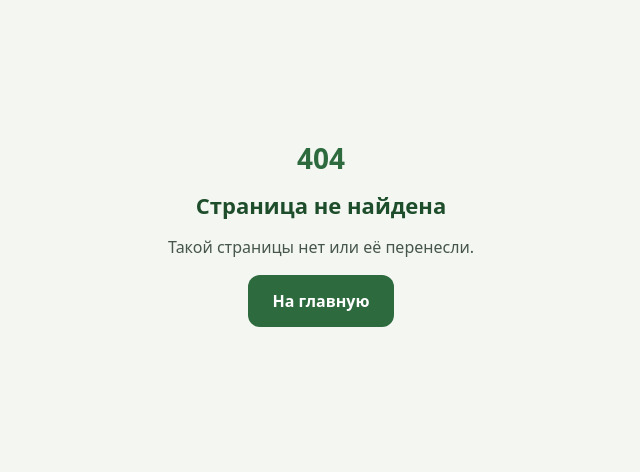
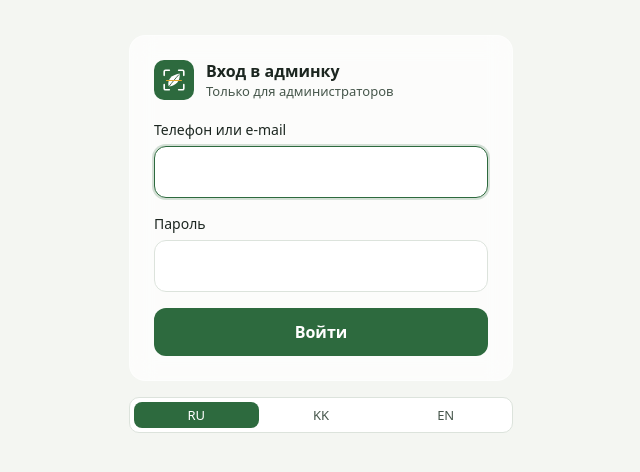
Before and after one commit to nurbolatdev/agroadvisor-kz, a React (Vite) app in the folder apps/admin-web/: page /login in a window 1280 px wide. Before the commit this address had no page. Shown: the part 166-638 px from the top of the page, without its empty margins (319-959 px from the left). Built offline with nearby package versions, Linux system fonts and the light colour scheme; no server answers.

Commit message:
feat(admin): add the sign-in page and guard the routes

```diff
--- a/apps/admin-web/src/app/main.tsx
+++ b/apps/admin-web/src/app/main.tsx
@@ -3,6 +3,10 @@ import { createRoot } from 'react-dom/client'
 import '@/styles/index.css'
 import '@/i18n'
 import App from '@/app/App.tsx'
+import { session } from '@/services/backend'
+
+// Read the saved session once, before the first render decides between the pages and the sign-in.
+void session.restore()
 
 createRoot(document.getElementById('root')!).render(
   <StrictMode>
--- /dev/null
+++ b/apps/admin-web/src/features/auth/LoginPage.tsx
@@ -0,0 +1,98 @@
+import { useState, type FormEvent } from 'react'
+import { useTranslation } from 'react-i18next'
+import { Navigate, useLocation } from 'react-router-dom'
+import logo from '@/assets/brand/symbol-white.svg'
+import { Button } from '@/components/ui/Button'
+import { Card } from '@/components/ui/Card'
+import { Input } from '@/components/ui/Input'
+import { loginErrorKey, type LoginErrorKey } from '@/features/auth/loginError'
+import { useSession } from '@/features/auth/useSession'
+import { LanguageSwitcher } from '@/layouts/LanguageSwitcher'
+import { session } from '@/services/backend'
+import { ROUTES } from '@/shared/constants/routes'
+
+interface LocationState {
+  from?: { pathname?: string; search?: string }
+}
+
+/**
+ * Sign-in of the administrator (phone or e-mail and password). There is no mockup for this screen yet: it is
+ * built from the existing form components on a glass card and has to be checked against the design.
+ */
+export function LoginPage() {
+  const { t } = useTranslation('auth')
+  const { status } = useSession()
+  const location = useLocation()
+  const [login, setLogin] = useState('')
+  const [password, setPassword] = useState('')
+  const [touched, setTouched] = useState(false)
+  const [busy, setBusy] = useState(false)
+  const [error, setError] = useState<LoginErrorKey | null>(null)
+
+  if (status === 'signedIn') {
+    const from = (location.state as LocationState | null)?.from
+    return <Navigate to={`${from?.pathname ?? ROUTES.dashboard}${from?.search ?? ''}`} replace />
+  }
+
+  async function submit(event: FormEvent) {
+    event.preventDefault()
+    setTouched(true)
+    if (!login.trim() || !password) return
+    setBusy(true)
+    setError(null)
+    try {
+      await session.login(login.trim(), password)
+    } catch (e) {
+      setError(loginErrorKey(e))
+      setPassword('')
+    } finally {
+      setBusy(false)
+    }
+  }
+
+  return (
+    <main className="flex min-h-screen items-center justify-center bg-bg px-4 py-10">
+      <div className="flex w-full max-w-sm flex-col gap-4">
+        <Card glass className="flex flex-col gap-5 p-6">
+          <div className="flex items-center gap-3">
+            <span className="flex size-10 items-center justify-center rounded-[10px] bg-primary">
+              <img src={logo} alt="AgroAdvisor KZ" className="size-7" />
+            </span>
+            <div className="flex flex-col">
+              <h1 className="text-base leading-5.5 font-semibold text-text">{t('title')}</h1>
+              <p className="text-[13px] leading-4.5 text-text-muted">{t('subtitle')}</p>
+            </div>
+          </div>
+
+          <form onSubmit={submit} noValidate className="flex flex-col gap-4">
+            <Input
+              label={t('login')}
+              autoComplete="username"
+              autoFocus
+              value={login}
+              onChange={(e) => setLogin(e.target.value)}
+              error={touched && !login.trim() ? t('required') : undefined}
+            />
+            <Input
+              label={t('password')}
+              type="password"
+              autoComplete="current-password"
+              value={password}
+              onChange={(e) => setPassword(e.target.value)}
+              error={touched && !password ? t('required') : undefined}
+            />
+            {error ? (
+              <p role="alert" className="text-small text-danger">
+                {t(`errors.${error}`)}
+              </p>
+            ) : null}
+            <Button type="submit" disabled={busy}>
+              {busy ? t('submitting') : t('submit')}
+            </Button>
+          </form>
+        </Card>
+        <LanguageSwitcher />
+      </div>
+    </main>
+  )
+}
--- /dev/null
+++ b/apps/admin-web/src/features/auth/RequireAuth.tsx
@@ -0,0 +1,16 @@
+import { useTranslation } from 'react-i18next'
+import { Navigate, Outlet, useLocation } from 'react-router-dom'
+import { Loader } from '@/components/ui/Loader'
+import { useSession } from '@/features/auth/useSession'
+import { ROUTES } from '@/shared/constants/routes'
+
+/** Keeps every page behind the sign-in; remembers where the person wanted to go. */
+export function RequireAuth() {
+  const { status } = useSession()
+  const location = useLocation()
+  const { t } = useTranslation('auth')
+
+  if (status === 'restoring') return <Loader label={t('restoring')} className="min-h-screen" />
+  if (status === 'signedOut') return <Navigate to={ROUTES.login} replace state={{ from: location }} />
+  return <Outlet />
+}
--- /dev/null
+++ b/apps/admin-web/src/features/auth/loginError.ts
@@ -0,0 +1,21 @@
+import { ApiError, NetworkError } from '@/services/http'
+import { NotAdminError } from '@/services/session'
+
+export type LoginErrorKey =
+  | 'invalid_credentials'
+  | 'account_blocked'
+  | 'rate_limited'
+  | 'not_admin'
+  | 'network'
+  | 'generic'
+
+/** Maps what the sign-in threw to a key of `auth:errors`. */
+export function loginErrorKey(error: unknown): LoginErrorKey {
+  if (error instanceof NotAdminError) return 'not_admin'
+  if (error instanceof NetworkError) return 'network'
+  if (error instanceof ApiError) {
+    if (error.code === 'invalid_credentials' || error.code === 'account_blocked') return error.code
+    if (error.status === 429) return 'rate_limited'
+  }
+  return 'generic'
+}
--- /dev/null
+++ b/apps/admin-web/src/features/auth/useSession.ts
@@ -0,0 +1,7 @@
+import { useSyncExternalStore } from 'react'
+import { session } from '@/services/backend'
+
+/** The state of the administrator session; re-renders when it changes. */
+export function useSession() {
+  return useSyncExternalStore(session.subscribe, session.getState)
+}
--- /dev/null
+++ b/apps/admin-web/src/i18n/locales/en/auth.ts
@@ -0,0 +1,24 @@
+import type ru from '@/i18n/locales/ru/auth'
+import type { Translation } from '@/i18n/types'
+
+const auth: Translation<typeof ru> = {
+  title: 'Admin sign in',
+  subtitle: 'For administrators only',
+  login: 'Phone or e-mail',
+  password: 'Password',
+  submit: 'Sign in',
+  submitting: 'Signing in…',
+  logout: 'Sign out',
+  restoring: 'Checking the session…',
+  required: 'Fill in this field',
+  errors: {
+    invalid_credentials: 'Wrong login or password',
+    account_blocked: 'The account is blocked',
+    rate_limited: 'Too many attempts. Try again later',
+    not_admin: 'This account has no administrator rights',
+    network: 'Cannot reach the server',
+    generic: 'Could not sign in',
+  },
+}
+
+export default auth
--- /dev/null
+++ b/apps/admin-web/src/i18n/locales/kk/auth.ts
@@ -0,0 +1,24 @@
+import type ru from '@/i18n/locales/ru/auth'
+import type { Translation } from '@/i18n/types'
+
+const auth: Translation<typeof ru> = {
+  title: 'Әкімшілікке кіру',
+  subtitle: 'Тек әкімшілерге арналған',
+  login: 'Телефон немесе e-mail',
+  password: 'Құпиясөз',
+  submit: 'Кіру',
+  submitting: 'Кіріп жатырмыз…',
+  logout: 'Шығу',
+  restoring: 'Сессия тексерілуде…',
+  required: 'Өрісті толтырыңыз',
+  errors: {
+    invalid_credentials: 'Логин немесе құпиясөз қате',
+    account_blocked: 'Аккаунт бұғатталған',
+    rate_limited: 'Тым көп әрекет. Кейінірек қайталаңыз',
+    not_admin: 'Бұл аккаунтта әкімші құқығы жоқ',
+    network: 'Серверге қосылу мүмкін емес',
+    generic: 'Кіру мүмкін болмады',
+  },
+}
+
+export default auth
--- /dev/null
+++ b/apps/admin-web/src/i18n/locales/ru/auth.ts
@@ -0,0 +1,21 @@
+const auth = {
+  title: 'Вход в админку',
+  subtitle: 'Только для администраторов',
+  login: 'Телефон или e-mail',
+  password: 'Пароль',
+  submit: 'Войти',
+  submitting: 'Входим…',
+  logout: 'Выйти',
+  restoring: 'Проверяем сессию…',
+  required: 'Заполните поле',
+  errors: {
+    invalid_credentials: 'Неверный логин или пароль',
+    account_blocked: 'Аккаунт заблокирован',
+    rate_limited: 'Слишком много попыток. Повторите позже',
+    not_admin: 'У этого аккаунта нет прав администратора',
+    network: 'Нет связи с сервером',
+    generic: 'Не удалось войти',
+  },
+}
+
+export default auth
--- a/apps/admin-web/src/i18n/resources.ts
+++ b/apps/admin-web/src/i18n/resources.ts
@@ -1,5 +1,6 @@
 import enAgrochemists from '@/i18n/locales/en/agrochemists'
 import enAiQuality from '@/i18n/locales/en/aiQuality'
+import enAuth from '@/i18n/locales/en/auth'
 import enCommon from '@/i18n/locales/en/common'
 import enCommunity from '@/i18n/locales/en/community'
 import enDashboard from '@/i18n/locales/en/dashboard'
@@ -13,6 +14,7 @@ import enUi from '@/i18n/locales/en/ui'
 import enUsers from '@/i18n/locales/en/users'
 import kkAgrochemists from '@/i18n/locales/kk/agrochemists'
 import kkAiQuality from '@/i18n/locales/kk/aiQuality'
+import kkAuth from '@/i18n/locales/kk/auth'
 import kkCommon from '@/i18n/locales/kk/common'
 import kkCommunity from '@/i18n/locales/kk/community'
 import kkDashboard from '@/i18n/locales/kk/dashboard'
@@ -26,6 +28,7 @@ import kkUi from '@/i18n/locales/kk/ui'
 import kkUsers from '@/i18n/locales/kk/users'
 import ruAgrochemists from '@/i18n/locales/ru/agrochemists'
 import ruAiQuality from '@/i18n/locales/ru/aiQuality'
+import ruAuth from '@/i18n/locales/ru/auth'
 import ruCommon from '@/i18n/locales/ru/common'
 import ruCommunity from '@/i18n/locales/ru/community'
 import ruDashboard from '@/i18n/locales/ru/dashboard'
@@ -43,6 +46,7 @@ export const resources = {
   ru: {
     agrochemists: ruAgrochemists,
     aiQuality: ruAiQuality,
+    auth: ruAuth,
     common: ruCommon,
     community: ruCommunity,
     dashboard: ruDashboard,
@@ -58,6 +62,7 @@ export const resources = {
   kk: {
     agrochemists: kkAgrochemists,
     aiQuality: kkAiQuality,
+    auth: kkAuth,
     common: kkCommon,
     community: kkCommunity,
     dashboard: kkDashboard,
@@ -73,6 +78,7 @@ export const resources = {
   en: {
     agrochemists: enAgrochemists,
     aiQuality: enAiQuality,
+    auth: enAuth,
     common: enCommon,
     community: enCommunity,
     dashboard: enDashboard,
--- a/apps/admin-web/src/layouts/SidebarNav.tsx
+++ b/apps/admin-web/src/layouts/SidebarNav.tsx
@@ -4,6 +4,7 @@ import {
   LayoutGrid,
   Leaf,
   type LucideIcon,
+  LogOut,
   Settings,
   ShieldCheck,
   Store,
@@ -15,6 +16,7 @@ import { NavLink } from 'react-router-dom'
 import { BrandLink } from '@/layouts/BrandLink'
 import { LanguageSwitcher } from '@/layouts/LanguageSwitcher'
 import type { SidebarBadges } from '@/layouts/useSidebarCounters'
+import { session } from '@/services/backend'
 import { ROUTES } from '@/shared/constants/routes'
 
 type NavKey =
@@ -103,6 +105,7 @@ interface SidebarNavProps {
 /** Menu content shared by the desktop sidebar and the mobile drawer. */
 export function SidebarNav({ badges, onNavigate }: SidebarNavProps) {
   const { t } = useTranslation('layout')
+  const { t: tAuth } = useTranslation('auth')
   return (
     <>
       <BrandLink onNavigate={onNavigate} />
@@ -127,6 +130,14 @@ export function SidebarNav({ badges, onNavigate }: SidebarNavProps) {
       <div className="flex flex-col gap-3">
         <LanguageSwitcher />
         <SidebarLink {...SETTINGS_ITEM} onNavigate={onNavigate} />
+        <button
+          type="button"
+          onClick={() => void session.logout()}
+          className="flex h-10.5 items-center gap-3 rounded-[10px] px-3 text-[15px] leading-5 text-text transition-colors hover:bg-bg"
+        >
+          <LogOut size={20} strokeWidth={2} aria-hidden="true" className="shrink-0" />
+          <span className="flex-1 text-left whitespace-nowrap">{tAuth('logout')}</span>
+        </button>
       </div>
     </>
   )
--- a/apps/admin-web/src/shared/constants/routes.ts
+++ b/apps/admin-web/src/shared/constants/routes.ts
@@ -9,6 +9,7 @@ export const ROUTES = {
   diseases: '/diseases',
   diseaseDetail: '/diseases/:id',
   settings: '/settings',
+  login: '/login',
   notFound: '*',
 } as const
 
```
Also changed, not shown: apps/admin-web/src/app/router.tsx (+8 -0 lines), 1 other file (tests, documents, lock files or other folders).
